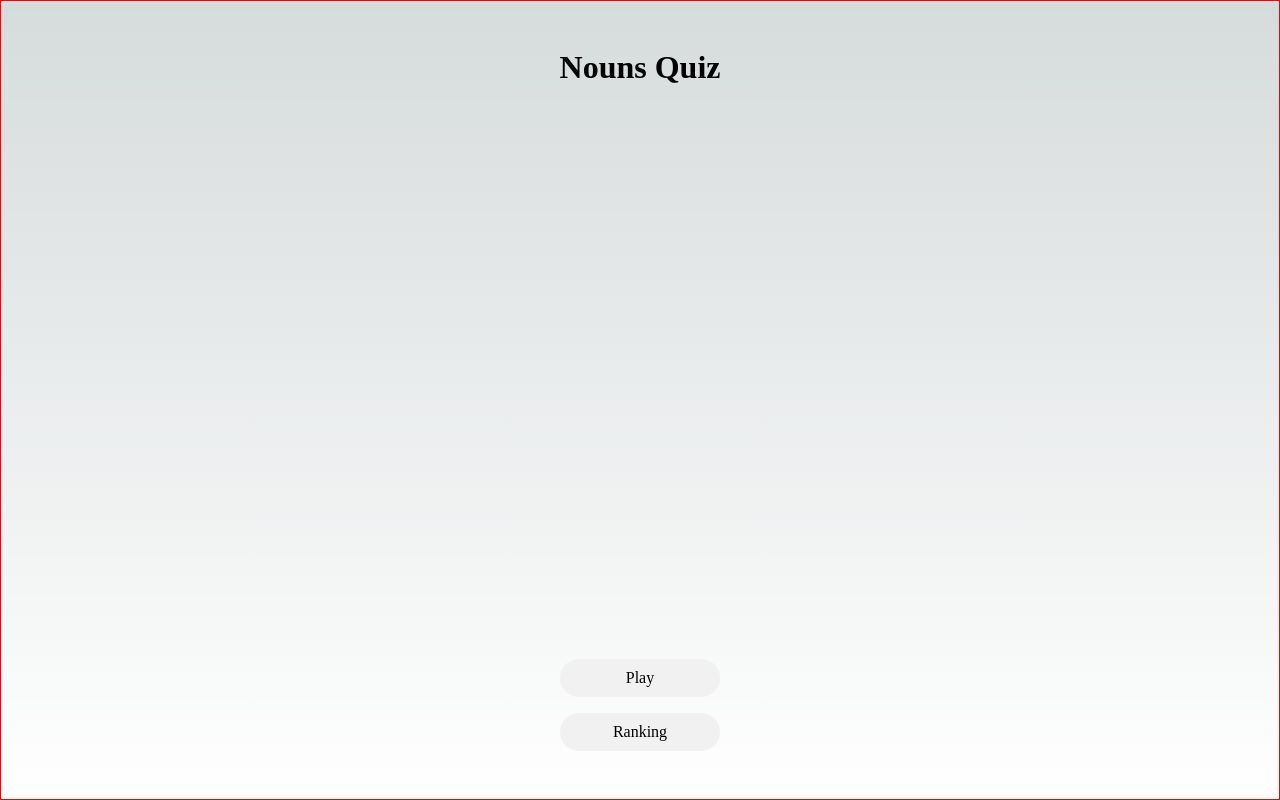
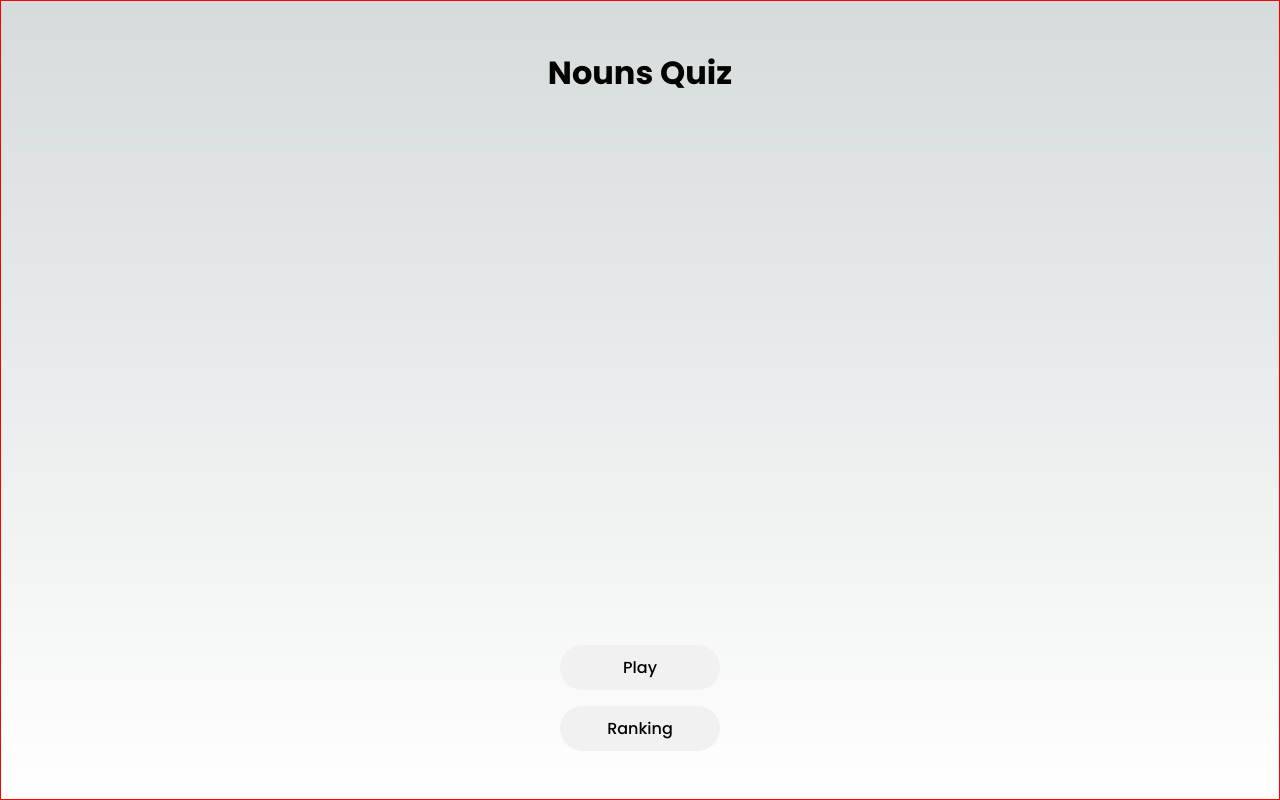
Before and after one commit to Renan-Gimenez/nouns-quiz, a Next.js app: page / in a window 1280 px wide. Built offline with nearby package versions, Linux system fonts and the light colour scheme.

Commit message:
change alternative style and add font

```diff
--- a/src/app/globals.css
+++ b/src/app/globals.css
@@ -1,3 +1,5 @@
+@import url('https://fonts.googleapis.com/css2?family=Poppins:wght@400;500;600;700&display=swap');
+
 :root {
   --max-width: 1100px;
   --border-radius: 12px;
@@ -77,6 +79,8 @@
   box-sizing: border-box;
   padding: 0;
   margin: 0;
+
+  font-family: 'Poppins', sans-serif;
 }
 
 html,
@@ -101,11 +105,15 @@
 }
 
 .correct-awnser {
-  background-color: green;
+  background-color: #68C04F;
+  color: white;
+  border: none;
 }
 
 .wrong-awnser {
   background-color: red;
+  color: white;
+  border: none;
 }
 
 @media (prefers-color-scheme: dark) {
```
